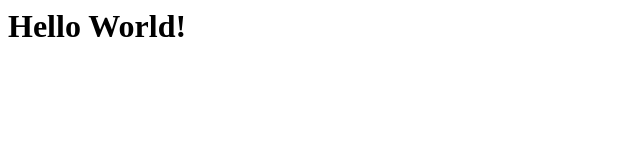
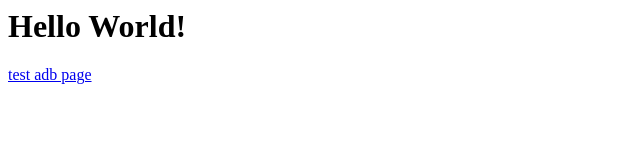
Before and after one commit to oriotie21/oriotie21.github.io, a plain HTML site: page index.html in a window 1280 px wide. Shown: the whole page, without its empty margins (0-640 px from the left). Drawn offline with Linux system fonts and the light colour scheme.

Commit message:
Add link to test adb page in index.html

```diff
--- a/index.html
+++ b/index.html
@@ -1,5 +1,6 @@
 <html>
 <body>
 <h1>Hello World!</h1>
+<a href="http://127.0.0.1:8080">test adb page</a>
 </body>
 </html>
```
